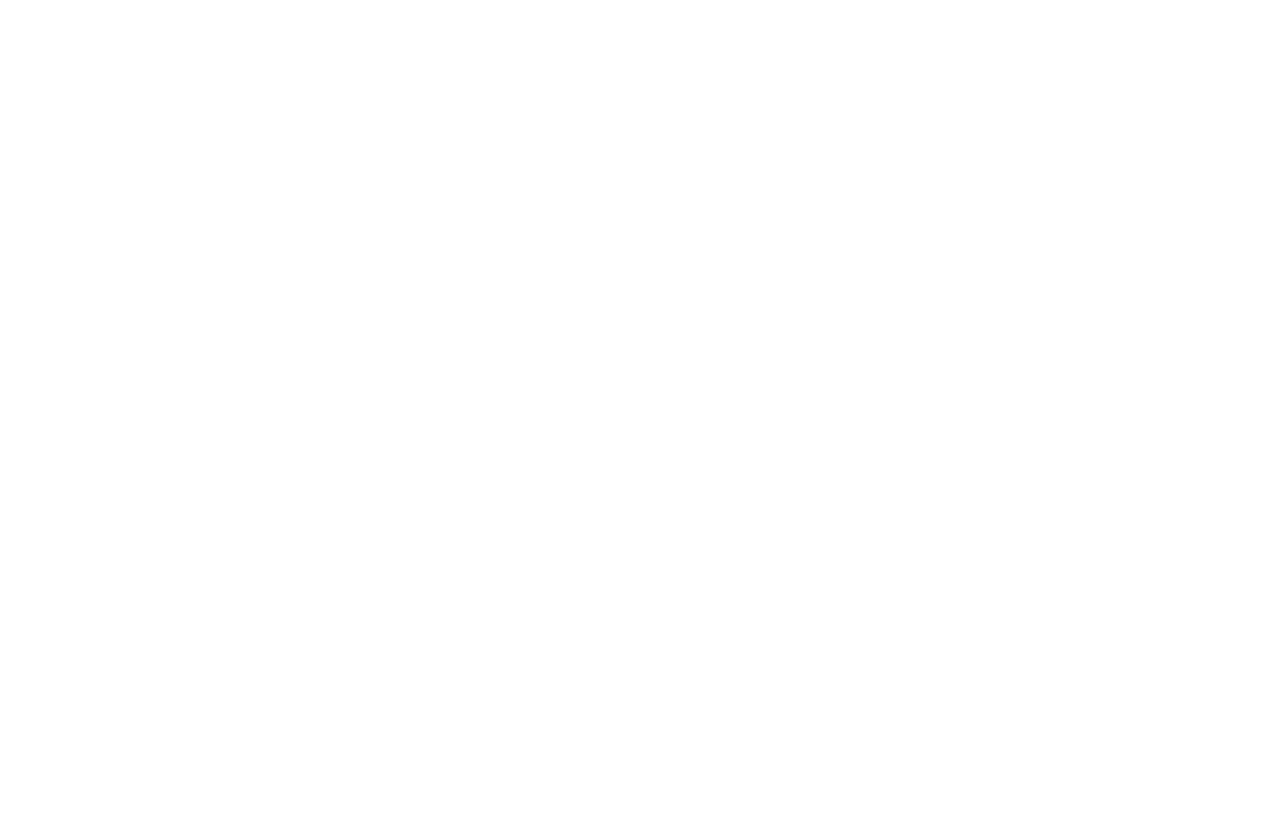
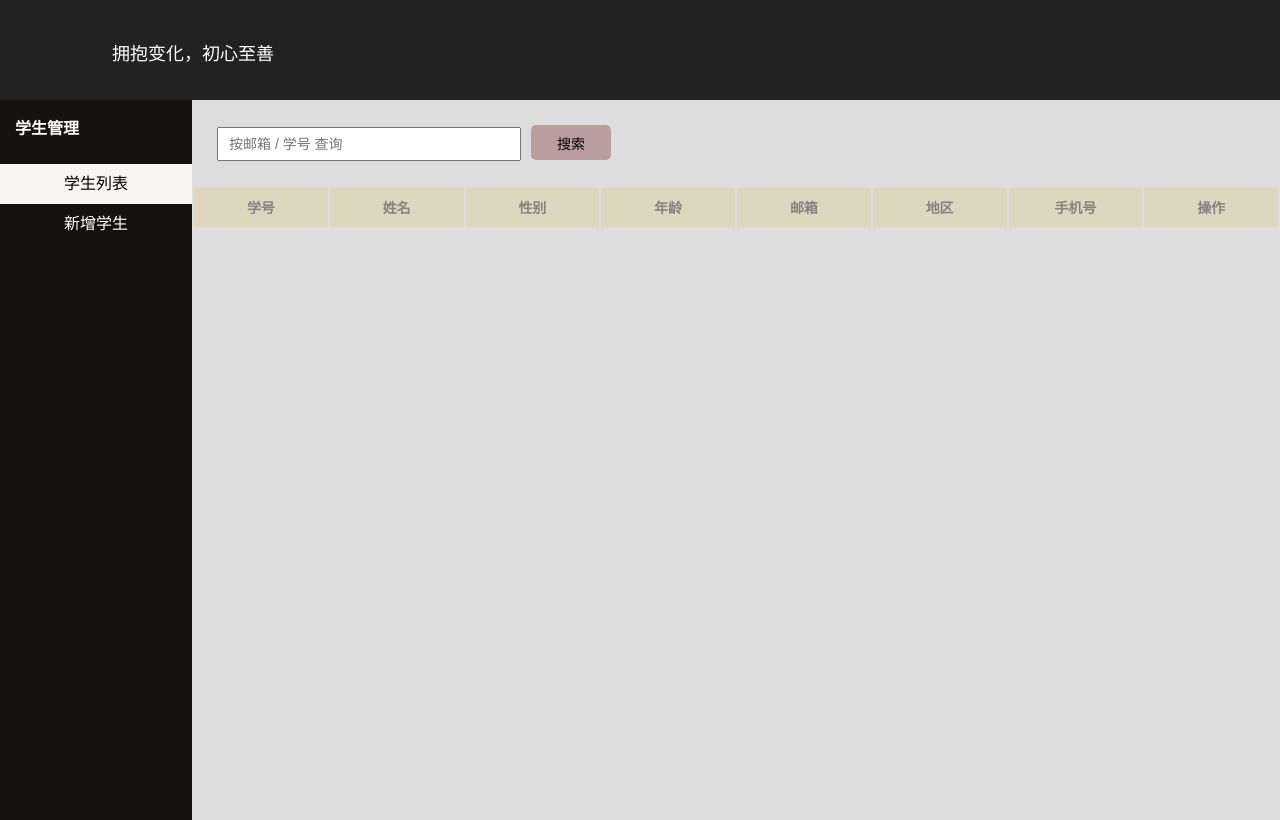
Before and after one commit to huangyangquang/stu-system, a Vue app: page / in a window 1280 px wide. Built offline with nearby package versions, Linux system fonts and the light colour scheme.

Commit message:
代码从jQ项目转移到vue,但是图片解析上出现问题，暂时没有修复

```diff
--- a/package.json
+++ b/package.json
@@ -17,8 +17,10 @@
     "@vue/cli-plugin-router": "^4.0.0",
     "@vue/cli-plugin-vuex": "^4.0.0",
     "@vue/cli-service": "^4.0.0",
+    "file-loader": "^4.2.0",
     "less": "^3.0.4",
     "less-loader": "^5.0.0",
+    "url-loader": "^2.2.0",
     "vue-template-compiler": "^2.6.10"
   }
 }
--- a/src/App.vue
+++ b/src/App.vue
@@ -1,9 +1,435 @@
 <template>
-  <div id="app">
+  <div id="app" class="wrapper">
+	<div class="nav">
+		<span class="title">拥抱变化，初心至善</span>
+	</div>
+	<div class="con-box">
+		<!-- 侧边栏 -->
+		<ul class="sidebar-nav">
+			<h4>学生管理</h4>
+			<!-- data-id用于切换页面展示 -->
+			<li class="active" data-id="stu-List-box">学生列表</li>
+			<li data-id="add-stu-box">新增学生</li>
+		</ul>
+		<div class="content" border="0">
+			<!-- 学生列表内容 -->
+			<div class="stu-List-box">
+				<!-- 搜索插件 -->
+				<div class="search-box">
 
+					<input type="text" class="search" placeholder="按邮箱 / 学号 查询">
+					<button class="btn">搜索</button>
+
+				</div>
+				<table class="stuTable" border="0">
+					<thead>
+						<tr>
+							<th>学号</th>
+							<th>姓名</th>
+							<th>性别</th>
+							<th>年龄</th>
+							<th>邮箱</th>
+							<th>地区</th>
+							<th>手机号</th>
+							<th>操作</th>
+						</tr>
+					</thead>
+					<tbody>
+
+					</tbody>
+				</table>
+				<div class="turnPage">
+
+				</div>
+				<!-- 弹出遮罩层，显示修改的学生信息表单 -->
+				<div class="mask-box">
+					<div class="mask">
+						<form class="changeForm">
+							<div>
+								<label for="name">姓名</label>
+								<input type="text" id="name" name="name" />
+							</div>
+							<div class="sex">
+								<span>性别</span>
+								<div>
+									<input type="radio" id="man" name="sex" value="0">
+									<label for="man">男</label>
+								</div>
+								<div>
+									<input type="radio" id="woman" name="sex" value="1">
+									<label for="woman">女</label>
+								</div>
+
+							</div>
+							<div>
+								<label for="sNo">学号</label>
+								<input type="text" id="sNo" name="sNo">
+							</div>
+							<div>
+								<label for="email">邮箱</label>
+								<input type="text" id="email" name="email">
+							</div>
+							<div>
+								<label for="birth">出生年</label>
+								<input type="text" id="birth" name="birth">
+							</div>
+							<div>
+								<label for="phone">手机号</label>
+								<input type="text" id="phone" name="phone">
+							</div>
+							<div>
+								<label for="address">地址</label>
+								<input type="text" id="address" name="address">
+							</div>
+							<div class="btn">
+								<input type="submit" value="修改" class="changeStu">
+								<input type="reset" value="重置" class="resetStu">
+							</div>
+						</form>
+					</div>
+				</div>
+			</div>
+			<!-- 新增学生的表格 -->
+			<form class="newStu-form add-stu-box">
+				<span>
+					<label for="name">姓名</label>
+					<input type="text" id="name" name="name" />
+				</span>
+				<span>
+					<span>性别</span>
+					<input type="radio" id="man" name="sex" value="0" checked>
+					<label for="man">男</label>
+					<input type="radio" id="woman" name="sex" value="1">
+					<label for="woman">女</label>
+				</span>
+				<span>
+					<label for="sNo">学号</label>
+					<input type="text" id="sNo" name="sNo">
+				</span>
+				<span>
+					<label for="email">邮箱</label>
+					<input type="text" id="email" name="email">
+				</span>
+				<span>
+					<label for="birth">出生年</label>
+					<input type="text" id="birth" name="birth">
+				</span>
+				<span>
+					<label for="phone">手机号</label>
+					<input type="text" id="phone" name="phone">
+				</span>
+				<span>
+					<label for="address">地址</label>
+					<input type="text" id="address" name="address">
+				</span>
+				<span>
+					<input type="submit" value="添加" class="addStu">
+					<input type="reset" value="重置" class="resetStu">
+				</span>
+			</form>
+		</div>
+	</div>
   </div>
 </template>
 
-<style>
+<style lang="css">
+* {
+	margin: 0px;
+	padding: 0px;
+	list-style-type: none;
+}
 
+html, body, .wrapper {
+	width: 100%;
+	height: 100%;
+}
+
+/*头部导航*/
+.wrapper .nav{
+	min-height: 100px;
+	width: 100%;
+	background-color: #222222;
+}
+
+.wrapper .nav .title {
+	position: relative;
+	top: 39px;
+	left: 112px;
+	color: #fff;
+	font-size: 18px;
+	transform: translate(-50%);
+}
+
+.wrapper .nav .title:before {
+	content: "";
+	position: absolute;
+	top: -50%;
+	left: -35%;
+	width: 50px;
+	height: 50px;
+	background-repeat: no-repeat;
+	/*为什么不可以解析url里图片？*/
+	/*background-image: url('./assets/logo.png');*/
+	background-size: 100% 100%;
+}
+
+.wrapper .con-box {
+	display: flex;
+	height: 90%;
+	width: 100%;
+}
+
+/*侧边栏*/
+.wrapper .con-box .sidebar-nav {
+	width: 15%;
+	height: 100%;
+	background-color: #151111;
+	color: #fff;
+}
+
+.wrapper .con-box .sidebar-nav h4{
+ 	font-weight: bold;
+ 	margin-bottom: 10px;
+ 	padding: 15px;
+ }
+
+.wrapper .con-box .sidebar-nav li{
+ 	height: 40px;
+ 	line-height: 40px;
+	text-align: center;
+	cursor: pointer;
+}
+
+.wrapper .con-box .sidebar-nav li:hover{
+	background-color: #ddd;
+	color: #000;
+}
+
+.wrapper .con-box .sidebar-nav li.active{
+	background-color: #f7f4f4;
+ 	color: #000;
+}
+
+.wrapper .con-box .content {
+	width: 85%;
+	height: 100%;
+	background-color: #ddd;
+	position: relative;
+	top: 0px;
+	left: 0px;
+}
+
+/*学生列表内容*/
+.wrapper .con-box .content .stu-List-box {
+	position: relative;
+	width: 100%;
+	height: 100%;
+	box-sizing: border-box;
+	overflow: hidden;
+}
+/*搜索框*/
+.wrapper .con-box .content .stu-List-box .search-box {
+	width: 400px;
+	height: 35px;
+	/*border: 1px solid #000;*/
+	margin: 25px;
+}
+.search-box input {
+	/*border-radius: 5px;*/
+	height: 30px;
+	min-width: 300px;
+	font-size: 14px;
+	text-indent: 10px;
+	outline: none;
+	/*border: 1px solid #000;*/
+	margin-right: 10px;
+}
+.search-box button {
+	outline: none;
+	border: none;
+	border-radius: 5px;
+	width: 80px;
+	height: 35px;
+	font-size: 14px;
+	background-color: #ba9e9e;
+}
+.search-box button:hover {
+	color: #000;
+	box-shadow: 0px 0px 1px 1px #ba9e9e;
+}
+
+/*学生信息列表*/
+.stuTable {
+	/*实现在表头有分割得空隙*/
+	/*border-collapse: separate;
+    border-spacing: 2px;*/
+
+	width: 100%;
+	/*为什么不能加height*/
+	/*height: 100%;*/
+}
+
+.stuTable thead {
+	background-color: #dec98e63;
+}
+
+.stuTable thead tr th,
+.stuTable tbody tr td {
+	font-size: 14px;
+	text-align: center;
+	padding: 10px 0px;
+	min-width: 100px;
+	color: #878282;
+}
+
+.stuTable tbody tr td .delStu,
+.stuTable tbody tr td .changeStuInfo {
+	width: 60px;
+	height: 25px;
+	outline: none;
+	border: none;
+	border-radius: 5px;
+	color: #fff;
+	font-weight: bold;
+}
+
+.stuTable tbody tr td .delStu {
+	background-color: #ef0021;
+}
+
+.stuTable tbody tr td .changeStuInfo {
+	background-color: #18eb4f;
+}
+
+/*修改学生信息的遮罩层*/
+.mask-box {
+	position: absolute;
+	top: 0px;
+	left: 0px;
+	width: 100%;
+	height: 100%;
+	background-color: rgba(0, 0, 0, .6);
+	display: none;
+}
+
+.mask-box .mask {
+	background-color: #a29393;
+	max-width: 400px;
+	position: absolute;
+	top: 50%;
+	left: 50%;
+	transform: translate(-50%, -50%);
+	padding: 20px;
+	border-radius: 5px;
+}
+
+.mask-box .mask .changeForm {
+	display: flex;
+	flex-direction: column;
+	justify-content: space-between;
+	align-items: flex-start;
+}
+
+.mask-box .mask .changeForm>div{
+	display: inline-block;
+	margin: 10px 0;
+}
+
+.mask-box .mask .changeForm>div>label,
+.mask-box .mask .changeForm>div>span {
+	display: inline-block;
+	min-width: 60px;
+	text-align: right;
+	padding-right: 20px;
+	cursor: pointer;
+}
+
+.sex div{
+	display: inline-block;
+}
+
+.mask-box .mask .changeForm>div .changeStu,
+.mask-box .mask .changeForm>div .resetStu {
+	width: 80px;
+	height: 30px;
+	border: none;
+	border-radius: 5px;
+	outline: none;
+	font-size: 15px;
+	font-weight: bold;
+	margin: 0px 30px;
+	cursor: pointer;
+}
+
+.mask-box .mask .changeForm>div.btn {
+}
+
+.mask-box .mask .changeForm>div .changeStu:hover,
+.mask-box .mask .changeForm>div .resetStu:hover {
+	box-shadow: 0px 0px 2px 2px #eee;
+}
+
+
+/*翻页组件位置*/
+.stu-List-box .turnPage {
+	position: absolute;
+	bottom: 40px;
+	right: 65px;
+}
+
+/*表单样式*/
+.wrapper .con-box .content .newStu-form {
+	position: absolute;
+	top: 65px;
+	left: 50%;
+	transform: translateX(-50%);
+	width: 350px;
+	height: 400px;
+	/*border: 1px solid #000;*/
+	display: flex;
+	flex-direction: column;
+	justify-content: center;
+	align-items: center;
+	display: none;
+}
+
+.wrapper .con-box .content .newStu-form>span {
+	display: inline-block;
+	width: 63%;
+	margin-bottom: 15px;
+	display: flex;
+	justify-content: flex-end;
+}
+
+.wrapper .con-box .content .newStu-form>span input{
+	/*outline: none;*/
+	border: none;
+}
+
+.wrapper .con-box .content .newStu-form>span input[type="submit"],
+.wrapper .con-box .content .newStu-form>span input[type="reset"]{
+	outline: none;
+	padding: 5px 10px;
+	font-size: 14px;
+	border: 1px solid #000;
+	border-radius: 5px;
+}
+
+.wrapper .con-box .content .newStu-form>span input[type="submit"]:hover,
+.wrapper .con-box .content .newStu-form>span input[type="reset"]:hover{
+	background-color: #000;
+	color: #fff;
+}
+
+.wrapper .con-box .content .newStu-form span:nth-child(2) {
+	justify-content: space-around;
+}
+
+.wrapper .con-box .content .newStu-form span:last-child {
+	justify-content: space-around;
+}
+
+.wrapper .con-box .content .newStu-form>span label{
+	margin-right: 10px;
+}
 </style>
--- /dev/null
+++ b/vue.config.js
@@ -0,0 +1,32 @@
+module.exports = {
+  configureWebpack: {
+  	module: {
+  		rules: [
+	      {
+	        test: /\.(png|jpg|gif)$/i,
+	        use: [
+	          {
+	            loader: 'url-loader',
+	            options: {
+	              limit: 8192,
+	            },
+	          },
+	        ],
+	      },
+	      {
+	        test: /\.css$/,
+	        use: [
+				    {
+				      loader: "style-loader"
+				    },
+				    {
+				      loader: "css-loader",
+				      options: {
+				        url: true
+				    }
+				  ]
+	      }
+	    ],
+  	}
+  }
+}
```
Also changed, not shown: src/assets/logo.PNG (added), 1 other file (tests, documents, lock files or other folders).
